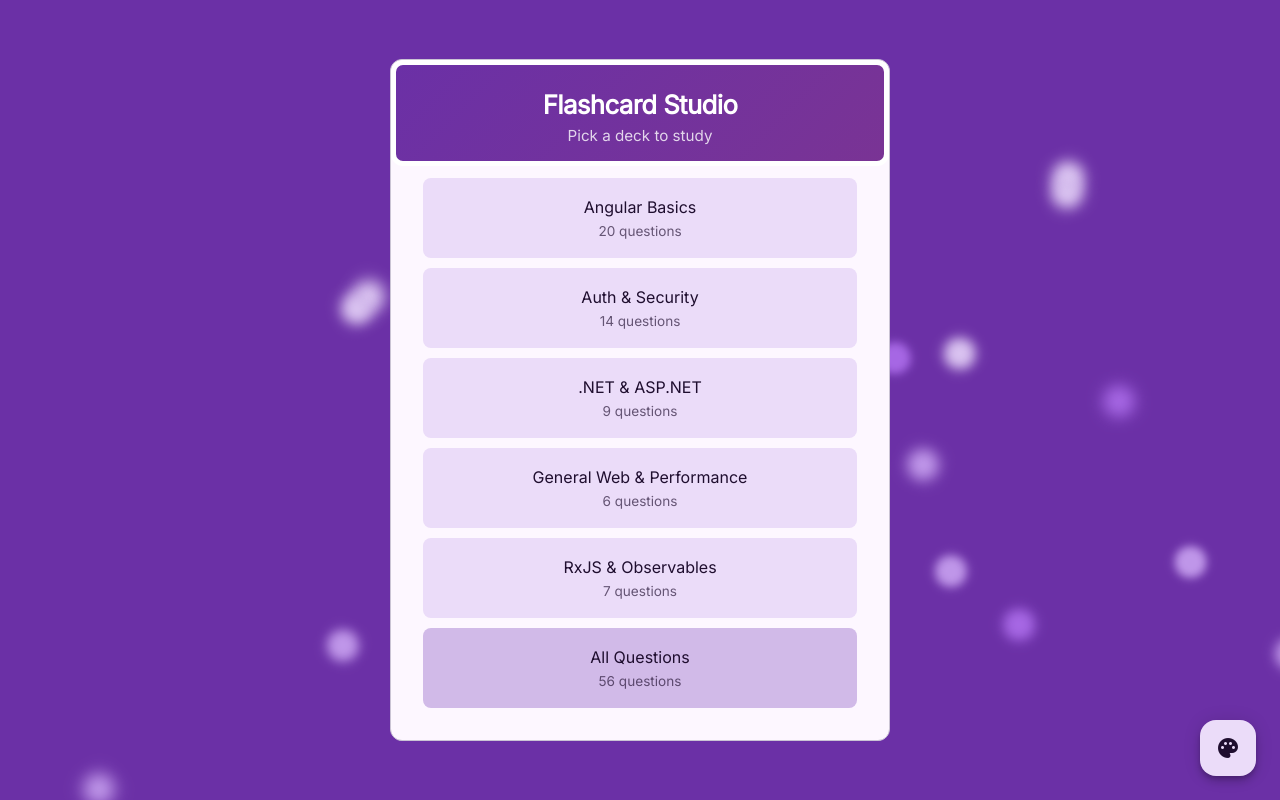
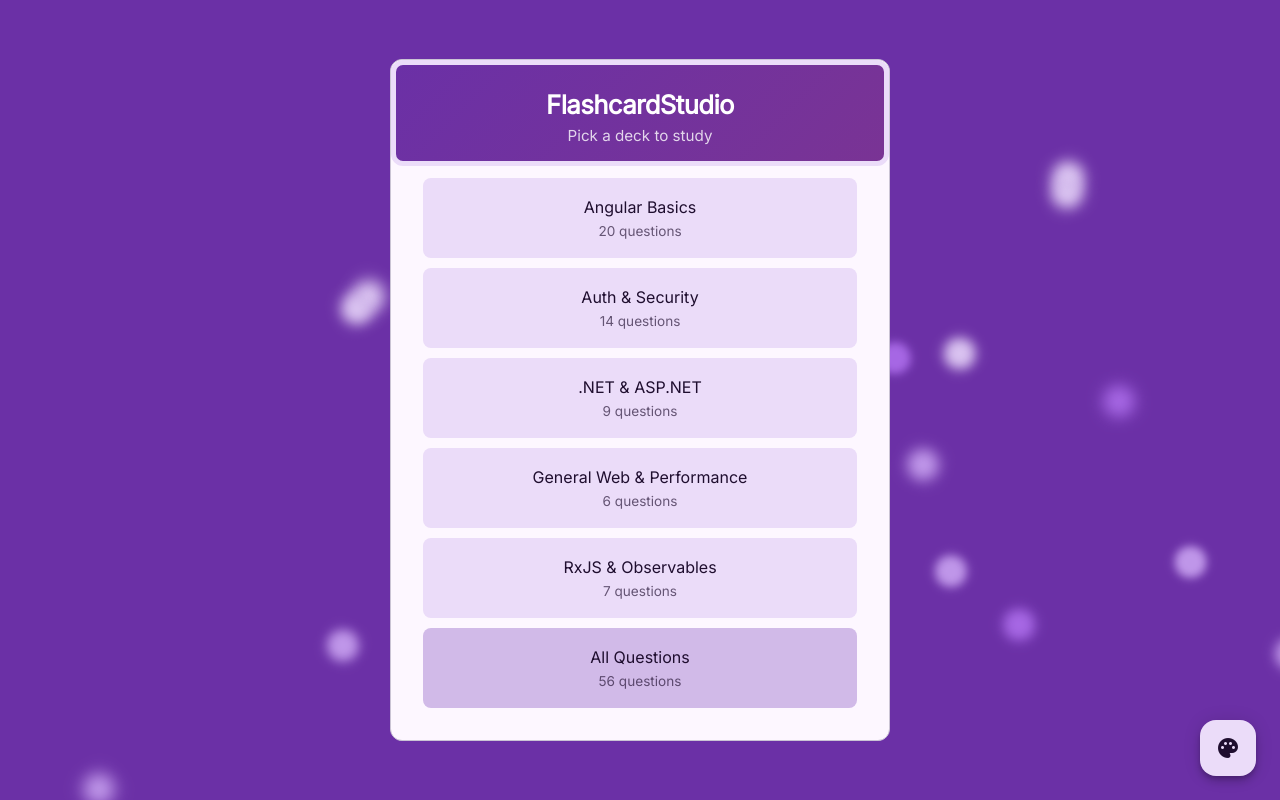
Before and after one commit to PetraJThomas/TRAngularFlashGame, an Angular app: page / in a window 1280 px wide. Built offline with nearby package versions, Linux system fonts and the light colour scheme.

Commit message:
Refactor styling and update titles for consistency across components

```diff
--- a/src/app/game-screen/game-screen.component.scss
+++ b/src/app/game-screen/game-screen.component.scss
@@ -7,8 +7,8 @@
 
 .results {
   text-align: center;
-  background-color: var(--mat-sys-primary-container);
-  color: var(--mat-sys-on-primary-container);
+  background-color: light-dark(var(--mat-sys-primary-container), var(--mat-sys-surface-container));
+  color: light-dark(var(--mat-sys-on-primary-container), var(--mat-sys-on-surface));
   border-radius: 1.5rem;
   max-width: 900px;
   margin: 2rem auto;
@@ -26,7 +26,7 @@
   color: var(--mat-sys-on-primary);
   padding: 1.5rem 1rem;
   border-radius: 1.5rem;
-  border: 5px var(--mat-sys-primary-container) solid;
+  border: 5px light-dark(var(--mat-sys-primary-container), var(--mat-sys-surface-container)) solid;
 
   h2 {
     margin: 0.5rem 0 0.25rem;
--- a/src/app/start-screen/start-screen.component.html
+++ b/src/app/start-screen/start-screen.component.html
@@ -1,6 +1,6 @@
 <mat-card appearance="outlined" @fadeScaleIn>
   <div class="card-header">
-    <h1 class="header-title">Flashcard Studio</h1>
+    <h1 class="header-title">FlashcardStudio</h1>
     <p class="header-subtitle">Pick a deck to study</p>
   </div>
   <mat-card-content>
--- a/src/app/start-screen/start-screen.component.scss
+++ b/src/app/start-screen/start-screen.component.scss
@@ -10,7 +10,7 @@ mat-card {
   padding: 24px 16px 16px;
   background: linear-gradient(135deg, var(--mat-sys-primary), color-mix(in srgb, var(--mat-sys-primary) 70%, var(--mat-sys-tertiary)));
   border-radius: 12px;
-  border: 5px white solid;
+  border: 5px light-dark(var(--mat-sys-primary-container), var(--mat-sys-surface-container)) solid;
 
   .header-title {
     margin: 0;
--- a/src/index.html
+++ b/src/index.html
@@ -2,7 +2,7 @@
 <html lang="en">
 <head>
   <meta charset="utf-8">
-  <title>Flashcard Studio</title>
+  <title>FlashcardStudio</title>
   <base href="/">
   <meta name="viewport" content="width=device-width, initial-scale=1">
   <link rel="icon" type="image/x-icon" href="favicon.ico">
```
